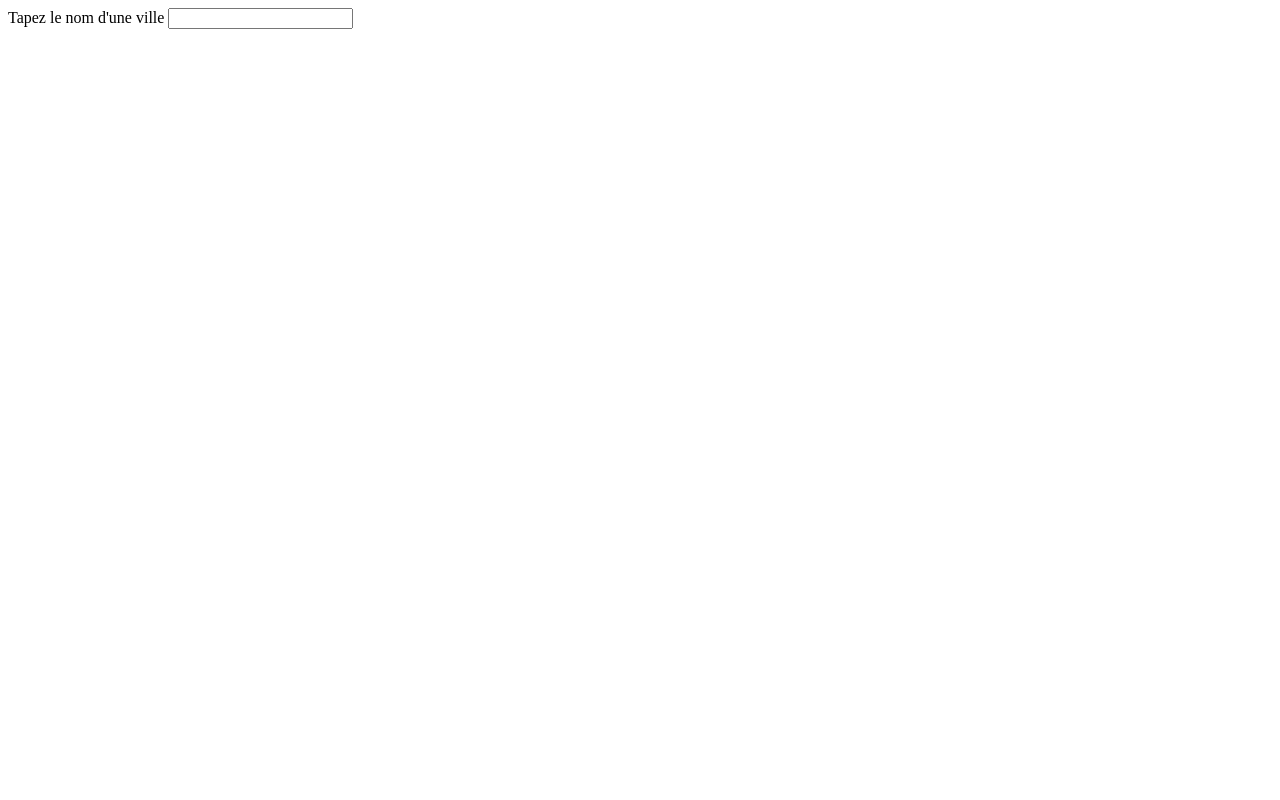
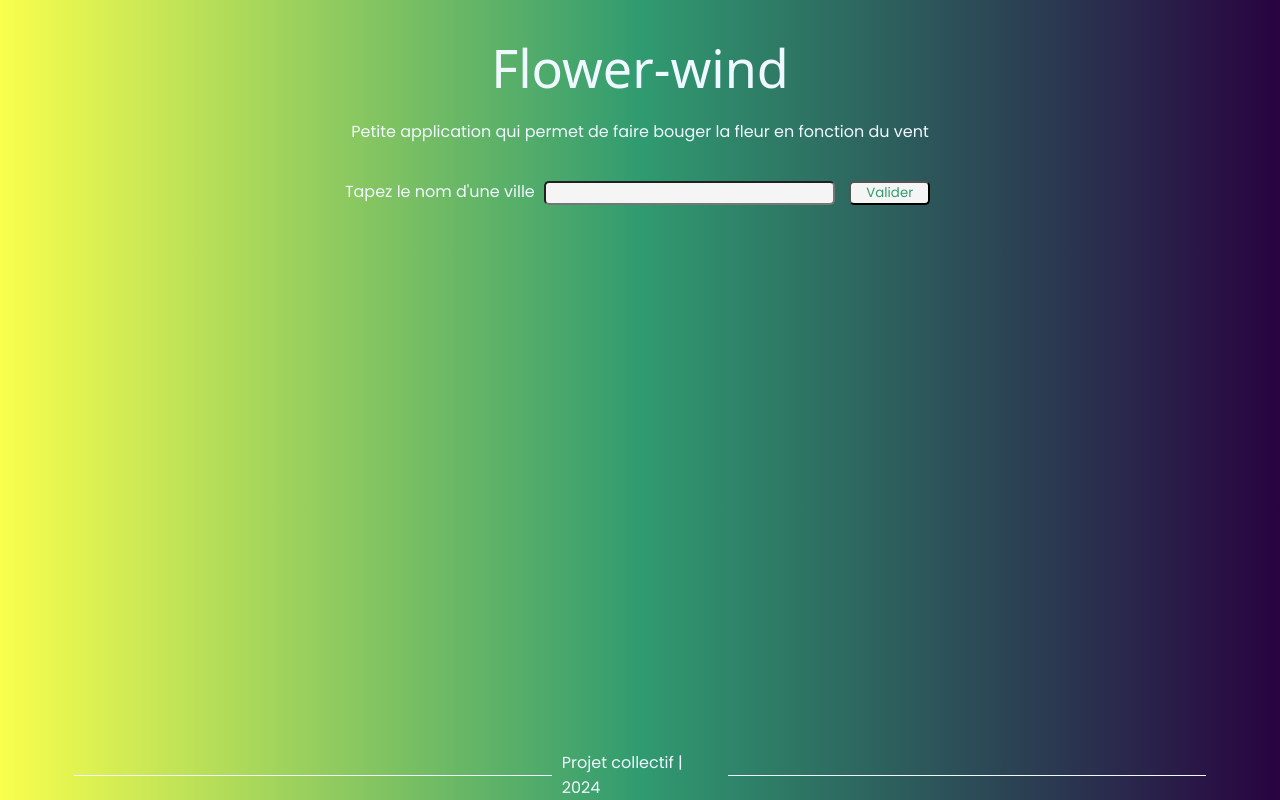
Before and after one commit to Maea-M/flower-wind, a plain HTML site: page index.html in a window 1280 px wide. Drawn offline with Linux system fonts and the light colour scheme; a web font is replaced by a local one.

Commit message:
add reset.css style.css

```diff
--- /dev/null
+++ b/css/reset.css
@@ -0,0 +1,10 @@
+/*
+Reset :
+réinitialise (efface) les styles par défaut du navigateur
+*/
+
+* {
+    margin: 0;
+    padding: 0;
+    box-sizing: border-box;
+}
--- /dev/null
+++ b/css/style.css
@@ -0,0 +1,69 @@
+body {
+    background: -webkit-linear-gradient(to right, #f9ff4d, #309b70, #280340);  /* Chrome 10-25, Safari 5.1-6 */
+    background: linear-gradient(to right, #f9ff4d, #309b70, #280340); /* W3C, IE 10+/ Edge, Firefox 16+, Chrome 26+, Opera 12+, Safari 7+ */
+    width: 100%;
+    height: 100vh;
+    display: flex;
+    flex-direction: column;
+    font-family: "Poppins", sans-serif;
+    color: aliceblue;
+}
+
+/*---- hader ---*/
+.header {
+    display: flex;
+    align-items: center;
+    justify-content: center;
+    flex-direction: column;
+    gap: 1rem;
+    padding: 2rem;
+}
+
+h1 {
+    font-family: "Rubik Maps", system-ui;
+    font-weight: 400;
+    font-style: normal;
+    font-size: 52px;
+}
+
+/*--- main ---*/
+main {
+    display: flex;
+    align-items: center;
+    justify-content: center;
+}
+
+button, input {
+    font-family: "Poppins", sans-serif;
+    margin: 5px;
+    padding-left: 15px;
+    padding-right: 15px;
+    border-radius: 5px;
+    background-color: whitesmoke;
+    color: #309b70;
+
+}
+
+button {
+    background-color: whitesmoke;
+
+}
+
+/*---- footer ----*/
+footer {
+    display: flex;
+    justify-content: center;
+    align-items: center;
+    position: fixed;
+    bottom: 0;
+    right: 5%;
+    left: 5%;
+}
+
+footer .footer__line{
+    width: 500px;
+    height: 1px;
+    margin-left: 10px;
+    margin-right: 10px;
+    background-color: aliceblue;
+}
--- a/index.html
+++ b/index.html
@@ -3,14 +3,36 @@
 <head>
     <meta charset="UTF-8">
     <meta name="viewport" content="width=device-width, initial-scale=1.0">
+
+    <link rel="preconnect" href="https://fonts.googleapis.com">
+    <link rel="preconnect" href="https://fonts.gstatic.com" crossorigin>
+    <link href="https://fonts.googleapis.com/css2?family=Rubik+Maps&display=swap" rel="stylesheet">
+    <link href="https://fonts.googleapis.com/css2?family=Poppins:ital,wght@0,100;0,200;0,300;0,400;0,500;0,600;0,700;0,800;0,900;1,100;1,200;1,300;1,400;1,500;1,600;1,700;1,800;1,900&family=Rubik+Maps&display=swap" rel="stylesheet">
+
+    <link rel="stylesheet" href="./css/reset.css">
+    <link rel="stylesheet" href="./css/style.css">
     <title>Flower-wind</title>
 </head>
 <body>
-    <form action="">
-        <label>Tapez le nom d'une ville
-            <input type="text" class="js-city-searched">
-        </label>
-    </form>
+    <header class="header">
+        <h1>Flower-wind</h1>
+        <p>Petite application qui permet de faire bouger la fleur en fonction du vent</p>
+    </header>
+
+    <main>
+        <form action="" class="js-search-form">
+            <label>Tapez le nom d'une ville
+                <input type="text" class="js-search-input">
+            </label>
+            <button type="submit">Valider</button>
+        </form>
+    </main>
+
+    <footer>
+        <div class="footer__line"></div>
+        <p>Projet collectif | 2024</p>
+        <div class="footer__line"></div>
+    </footer>
 
     <script type="module" src="app.js"></script>
 </body>
--- a/modules/Search.js
+++ b/modules/Search.js
@@ -1,22 +1,74 @@
-/* Barre de recherche
-- récupérer la ville saisie par l'utilisateur
-- à partir du nom, trouver la lattitude et la longitude correspondante
-Bonus : si la ville saisie n'est pas connue, elle va indiquer une erreur au visiteur
-Bonus :  on pourrait proposer des suggestions de villes au moment où l'utilisateur tape
-Bonus: enregistrer les dernières recherches
+/* Ma bare de recherche :
+- [x] : Récupérer la ville renseignée par mon visiteur
+- [ ] : À partir du nom va aller trouver la latitude
+et la longitude correspondantes
+- BONUS : Si la ville renseignée n'est pas dans la base de données
+(json) elle doit indiquer l'erreur au visiteur
+- BONUS : Autocompletion dans les noms de villes
+- BONUS : Enregistrer les dernières recherches
 */
 
 class Search {
 
     constructor() {
-        /* Définir les propriétés puis les méthodes*/
-        this.input = 'my nput'
+        /* 1er temps = il sert à définir les variables, les propriétés */
+        this.input = document.querySelector('.js-search-input')
+        this.form = document.querySelector('.js-search-form')
+        this.cities = []
+        /* 2nd temps = lancer les fonctions, les méthodes */
         this.init()
     }
-        init() {
-            /* méthode pour lancer toutes les fonctions de ma classe*/
-            console.log('je suis dans init')
+
+    init() {
+        /* Méthode pour lancer toutes les fonction de ma classe */
+        this.getCities()
+        this.watchUserInput()
+    }
+
+    watchUserInput() {
+        this.form.addEventListener('submit', (event) => {
+            event.preventDefault()
+            this.getLatLong()
+        })
+    }
+
+    getLatLong() {
+        const name = this.input.value
+        const cityData = this.getCityData(name)
+        if (cityData) {
+            const lat = cityData.lat
+            const long = cityData.lng
+        } else {
+            alert('La ville renseignée n\'exsite pas')
         }
+    }
 
+    getCities() {
+        fetch('../data/france-cities.json')
+            .then(response => response.json())
+            .then(data => {
+                this.cities = data
+            })
+    }
+
+    getCityDataWithFor(cityName) {
+        const cityNameLower = cityName.toLowerCase()
+        let cityData = {}
+        for (let i = 0; i < this.cities.length; i++) {
+            const cityNameInDataLower = this.cities[i].city.toLowerCase()
+            if (cityNameInDataLower === cityNameLower) {
+                cityData = this.cities[i]
+                break
+            }
+        }
+        return cityData
+    }
+
+    getCityData(userCityName) {
+        const userCityNameLower = userCityName.toLowerCase()
+        const data = this.cities.find( cityObject => cityObject.city.toLowerCase() === userCityNameLower)
+        return data
+    }
 }
+
 export { Search }
```
